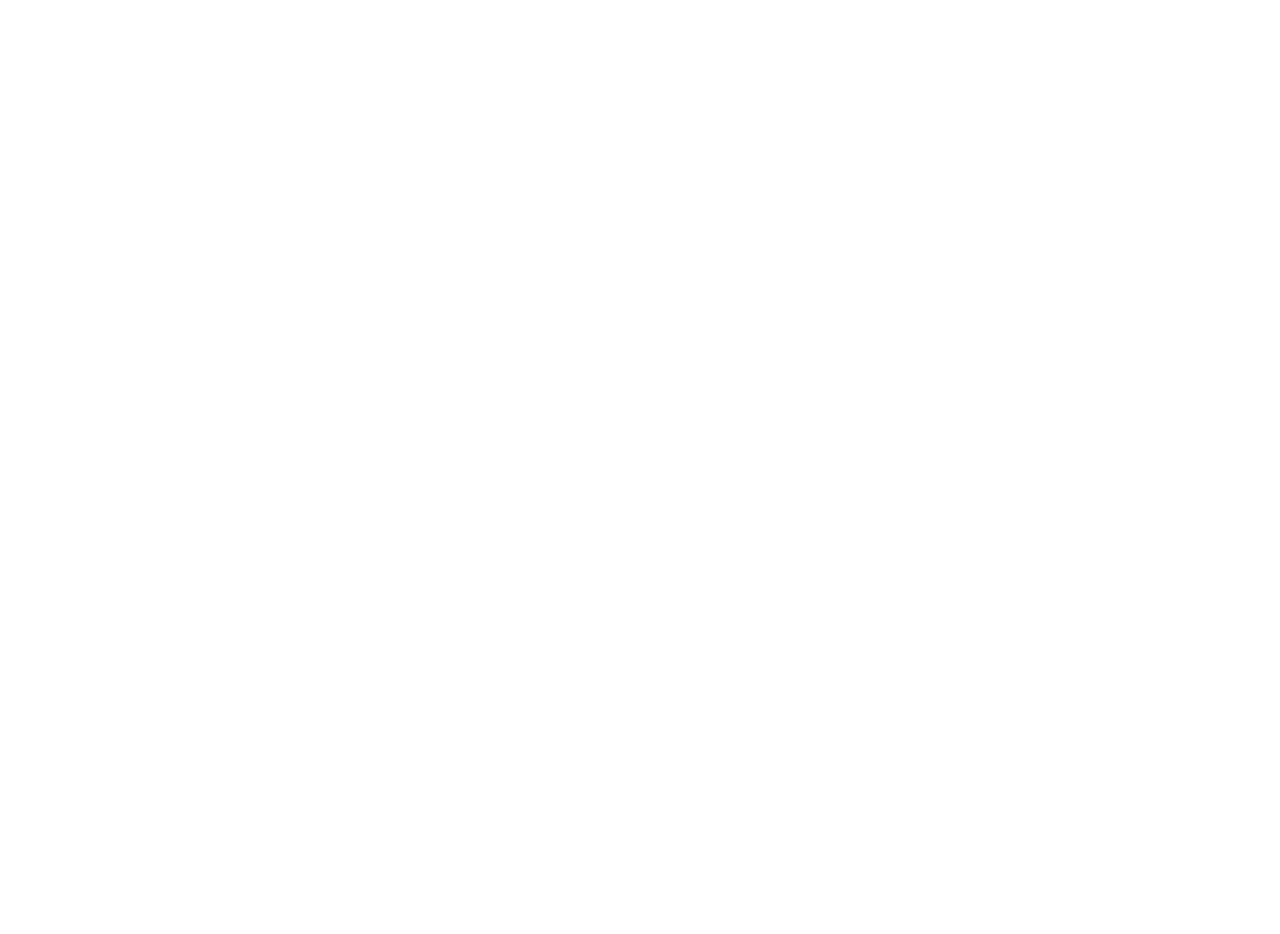
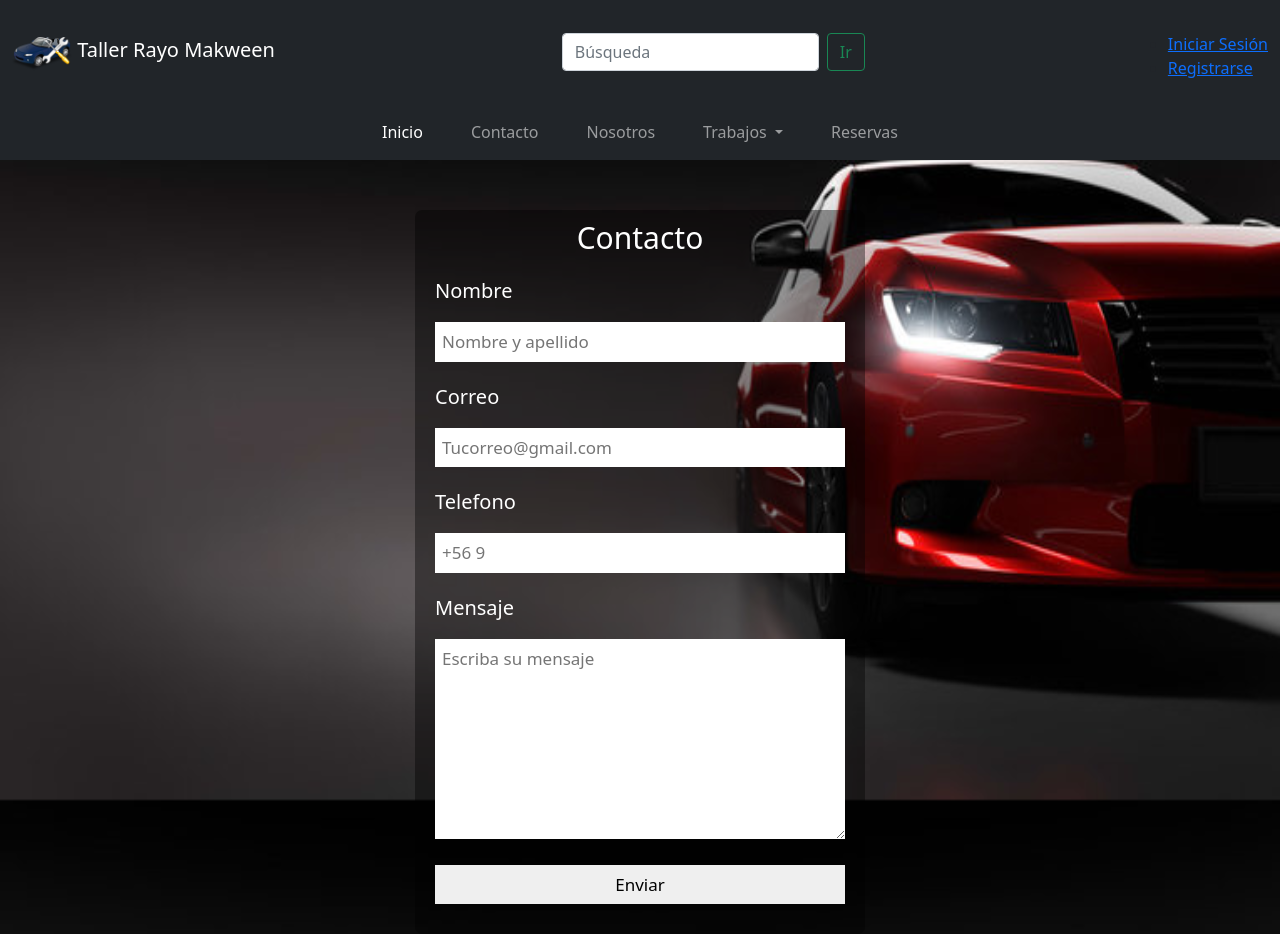
Before and after one commit to joss0103/PROYECTO_AJM, a plain HTML site: page html/contacto.html in a window 1280 px wide. Before the commit the page ends 800 px from the top, so only its background shows below. Drawn offline with nearby package versions, Linux system fonts and the light colour scheme.

Commit message:
html del formulario
oli

```diff
--- a/css/estilos.css
+++ b/css/estilos.css
@@ -49,6 +49,48 @@
 
 /*ESPACIO MARTIN*/
 
+.bodyC{
+  background-image: url(../img/fondo.jpg);
+  background-size: 100vw 100vh;
+  background-attachment: fixed;
+  margin: 0;
+
+}
+.formC{
+  width: 450px;
+  margin: auto;
+  background: rgba(0, 0, 0, .4);
+  padding: 10px 20px;
+  box-sizing: border-box;
+  margin-top: 50px;
+  border-radius: 7px;
+}
+.h2C{
+  color: #fff;
+  text-align: center;
+  margin: 0;
+  font-size: 30px;
+  margin-bottom: 20px;
+}
+.pC{
+  color: #fff;
+  font-size: 20px;
+}
+.inputC,.textareaC{
+  width: 100%;
+  margin-bottom: 20px;
+  padding: 7px;
+  box-sizing: border-box;
+  font-size: 17px;
+  border: none;
+  max-width: 100%
+}
+.textarea{
+  min-height: 200px;
+  max-height: 200px;
+  max-width: 100%;
+}
+
 
 
 
--- a/html/contacto.html
+++ b/html/contacto.html
@@ -0,0 +1,86 @@
+<!DOCTYPE html>
+<html lang="en">
+<head>
+    <meta charset="UTF-8">
+    <meta http-equiv="X-UA-Compatible" content="IE=edge">
+    <meta name="viewport" content="width=device-width, initial-scale=1.0">
+    <link href="https://cdn.jsdelivr.net/npm/bootstrap@5.1.3/dist/css/bootstrap.min.css" rel="stylesheet" integrity="sha384-1BmE4kWBq78iYhFldvKuhfTAU6auU8tT94WrHftjDbrCEXSU1oBoqyl2QvZ6jIW3" crossorigin="anonymous">
+    <link rel="stylesheet" href="../css/estilos.css">
+    <title>Activity 1.2</title>
+</head>
+<body class="bodyC">
+ <!--Navbar 1 -->
+ <nav class="navbar navbar-dark bg-dark">
+    <div class="container-fluid">
+        <a class="navbar-brand">
+        <img src="../img/logo3.png" class="img-logo">
+        Taller Rayo Makween
+        </a>
+
+        <form class="d-flex">
+            <input class="form-control me-2" type="search" placeholder="Búsqueda" aria-label="Search">
+            <button class="btn btn-outline-success" type="submit">Ir</button>
+        </form>
+
+        <ul class="nav-bar pt-4">
+            <li class="nav-item">
+                <a href="#">Iniciar Sesión</a>
+            </li>
+
+            <li class="nav-item">
+                <a href="#">Registrarse</a>
+            </li>
+        </ul>
+
+
+     </div>
+</nav>
+
+<!-- Navbar 2-->
+<nav class="navbar navbar-expand-lg navbar-dark bg-dark">
+    <div class="container-fluid">
+      <button class="navbar-toggler" type="button" data-bs-toggle="collapse" data-bs-target="#navbarNavDropdown" aria-controls="navbarNavDropdown" aria-expanded="false" aria-label="Toggle navigation">
+        <span class="navbar-toggler-icon"></span>
+      </button>
+      <div class="collapse navbar-collapse" id="navbarNavDropdown">
+        <ul class="navbar-nav mx-auto mb-2 mb-lg-0">
+          <li class="nav-item px-3">
+            <a class="nav-link active" aria-current="page" href="#">Inicio</a>
+          </li>
+          <li class="nav-item px-3">
+            <a class="nav-link" href="#">Contacto</a>
+          </li>
+          <li class="nav-item px-3">
+            <a class="nav-link">Nosotros</a>
+          </li>
+          <li class="nav-item dropdown px-3">
+            <a class="nav-link dropdown-toggle" id="navbarDropdownMenuLink" role="button" data-bs-toggle="dropdown" aria-expanded="false">
+              Trabajos
+            </a>
+            <ul class="dropdown-menu dropdown-menu-dark" aria-labelledby="navbarDropdownMenuLink">
+              <li><a class="dropdown-item" href="#">Por Mecánico</a></li>
+              <li><a class="dropdown-item" href="#">Por Tipo</a></li>
+            </ul>
+          </li>
+          <li class="nav-item px-3">
+            <a class="nav-link">Reservas</a>
+          </li>
+        </ul>
+      </div>
+   </div>
+</nav>
+
+    <form action="" class="formC">
+    <h2 class="h2C">Contacto</h2>
+    <p class="pC">Nombre</p>
+    <input type="text" name ="nombre" placeholder="Nombre y apellido" class="inputC">
+    <p class="pC">Correo</p>
+    <input type="text" name ="correo" placeholder="Tucorreo@gmail.com" class="inputC">
+    <p class="pC">Telefono</p>
+    <input type="text" name ="telefono" placeholder="+56 9" class="inputC">
+    <p class="pC">Mensaje</p>
+    <textarea class="textareaC textarea" name="mensaje" placeholder="Escriba su mensaje"></textarea>
+    <input type="button" value="Enviar" id="boton" class="inputC">
+</form>
+</body>
+</html>
```
Also changed, not shown: img/fondo.jpg (added).
